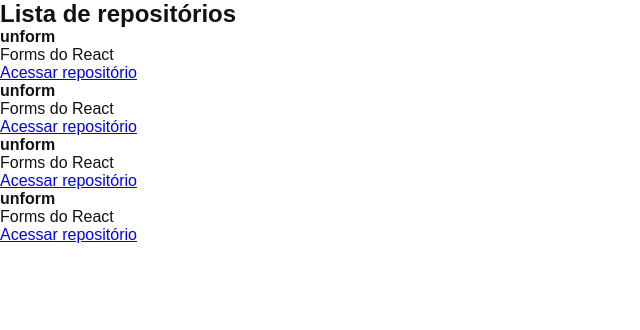
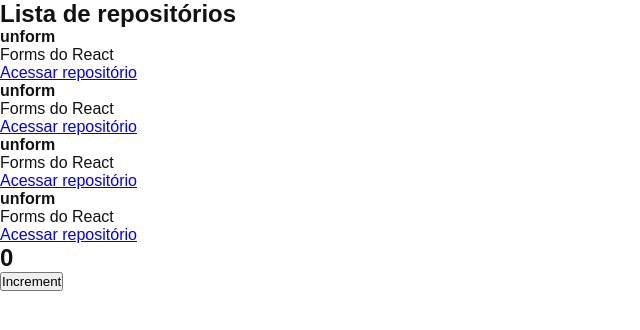
Before and after one commit to joaommmadureira/github-explorer, a React app: page / in a window 1280 px wide. Shown: the top 330 px of the page, without its empty margins (0-640 px from the left). Built offline with nearby package versions, Linux system fonts and the light colour scheme.

Commit message:
Using State in react

```diff
--- a/src/App.jsx
+++ b/src/App.jsx
@@ -1,6 +1,12 @@
+import { Counter } from './components/Counter'
 import { RepositoryList } from './components/RepositoryList'
 import './styles/teste.scss'
 
 export function App() {
-    return <RepositoryList />
+    return (
+        <>
+        <RepositoryList />
+        <Counter />
+        </>
+    )
 }
--- /dev/null
+++ b/src/components/Counter.jsx
@@ -0,0 +1,18 @@
+import { useState } from 'react';
+
+export function Counter() {
+    const [counter, setCounter] = useState(0);
+
+    function increment () {
+        setCounter(counter + 1);
+    }
+
+    return (
+        <div>
+        <h2>{counter}</h2>
+            <button type="button" onClick={increment}>
+                Increment
+            </button>
+        </div>
+    );
+}
```
